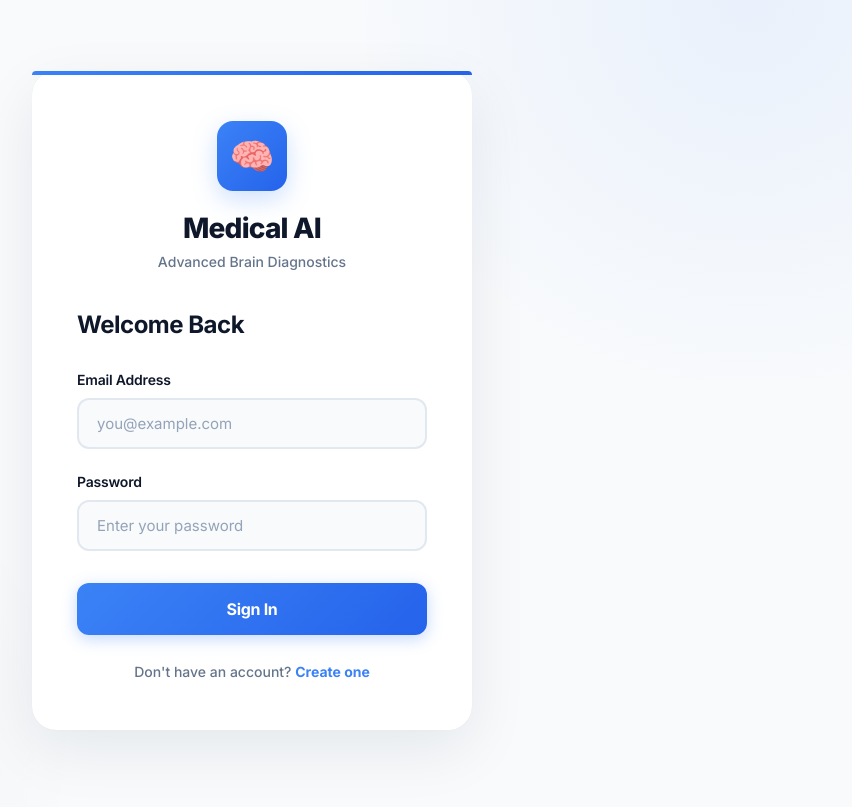
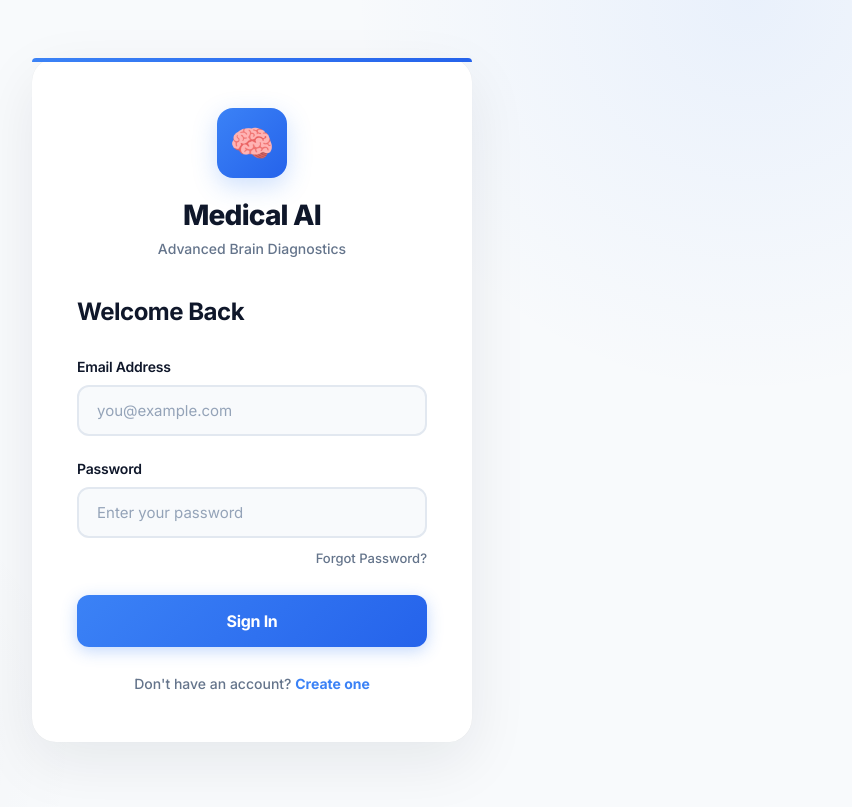
Before and after one commit to Satish382/Multi-Disease-Detection, a Flask app: page / in a window 1280 px wide; the page is wider, and only the part inside the window is pictured. Shown: the top 807 px of that part, without its empty margins (388-1240 px from the left). Run offline with Flask 3, Linux system fonts and the light colour scheme.

Commit message:
feat: Add Forgot Password functionality

```diff
--- a/app.py
+++ b/app.py
@@ -228,6 +228,26 @@ def logout():
     session.clear()
     return jsonify({'message': 'Logged out successfully'}), 200
 
+
+@app.route('/reset_password', methods=['POST'])
+def reset_password():
+    data = request.json
+    email = data.get('email')
+    new_password = data.get('new_password')
+
+    if not email or not new_password:
+        return jsonify({'error': 'Email and new password are required'}), 400
+
+    users = load_users()
+
+    if email in users:
+        # In a real app we'd verify email, but for this demo we'll just allow overriding
+        users[email]['password'] = generate_password_hash(new_password)
+        save_users(users)
+        return jsonify({'message': 'Password reset successfully'}), 200
+
+    return jsonify({'error': 'Email not found'}), 404
+
 @app.route('/dashboard')
 @login_required
 def dashboard():
--- a/templates/login.html
+++ b/templates/login.html
@@ -264,7 +264,11 @@
                     <label for="loginPassword">Password</label>
                     <input type="password" id="loginPassword" placeholder="Enter your password" required>
                 </div>
-                <div id="loginError" class="error"></div>
+
+                <div style="text-align: right; margin-top: -15px; margin-bottom: 20px;">
+                    <a href="#" onclick="showForgotPassword()" style="color: #64748B; font-size: 13px; text-decoration: none; font-weight: 500;">Forgot Password?</a>
+                </div>
+<div id="loginError" class="error"></div>
                 <button type="submit" class="btn">Sign In</button>
             </form>
             <div class="toggle-form">
@@ -298,6 +302,27 @@
             </form>
             <div class="toggle-form">
                 Already have an account? <a href="#" onclick="showLogin()">Sign In</a>
+            </div>
+        </div>
+
+        <!-- Forgot Password Form -->
+        <div id="forgotPasswordForm" class="form-container">
+            <h2>Reset Password</h2>
+            <form id="forgotPasswordFormElement">
+                <div class="form-group">
+                    <label for="resetEmail">Email Address</label>
+                    <input type="email" id="resetEmail" placeholder="you@example.com" required>
+                </div>
+                <div class="form-group">
+                    <label for="resetNewPassword">New Password</label>
+                    <input type="password" id="resetNewPassword" placeholder="Enter new password" required>
+                </div>
+                <div id="resetError" class="error"></div>
+                <div id="resetSuccess" class="success"></div>
+                <button type="submit" class="btn">Reset Password</button>
+            </form>
+            <div class="toggle-form">
+                Remember your password? <a href="#" onclick="showLogin()">Sign In</a>
             </div>
         </div>
     </div>
```
